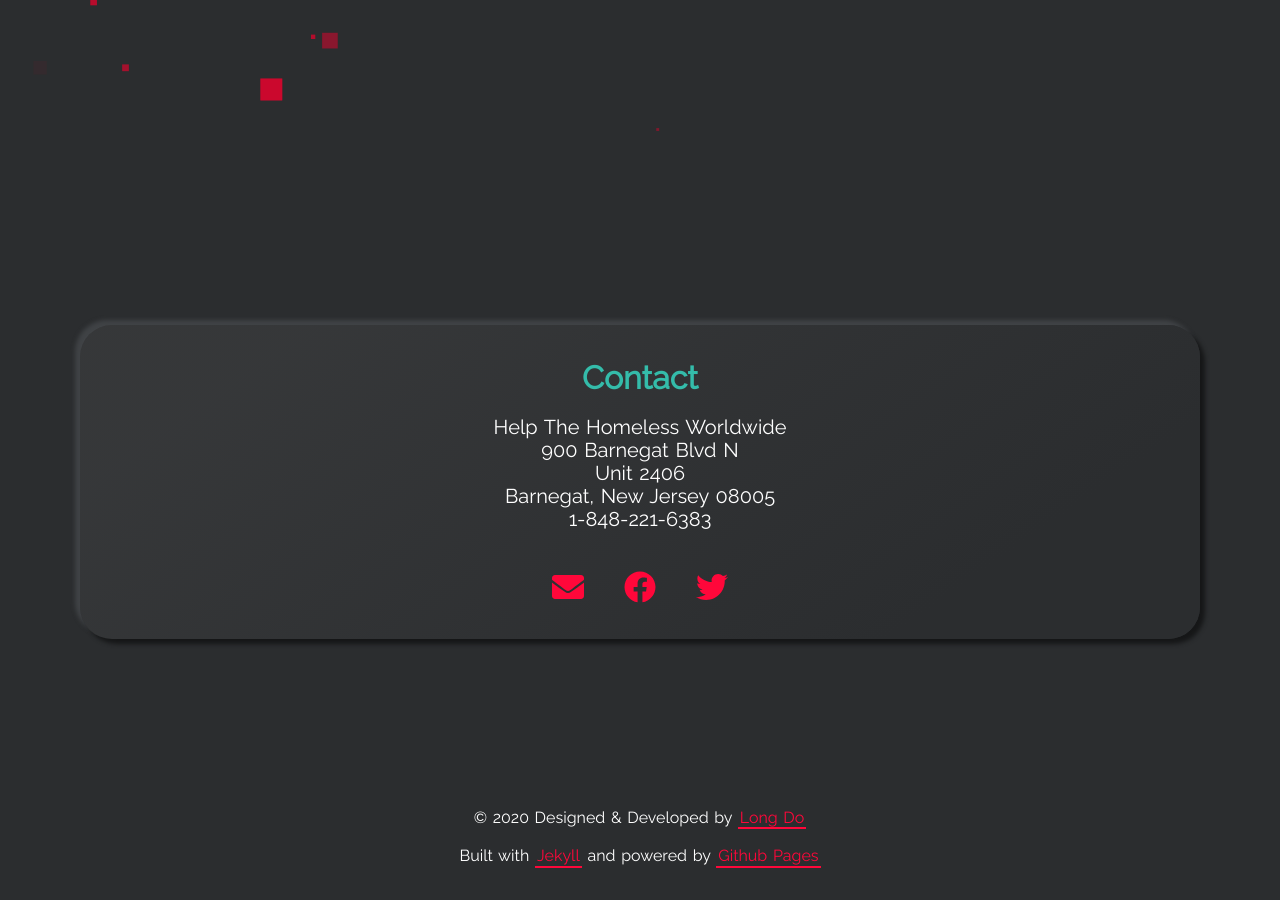
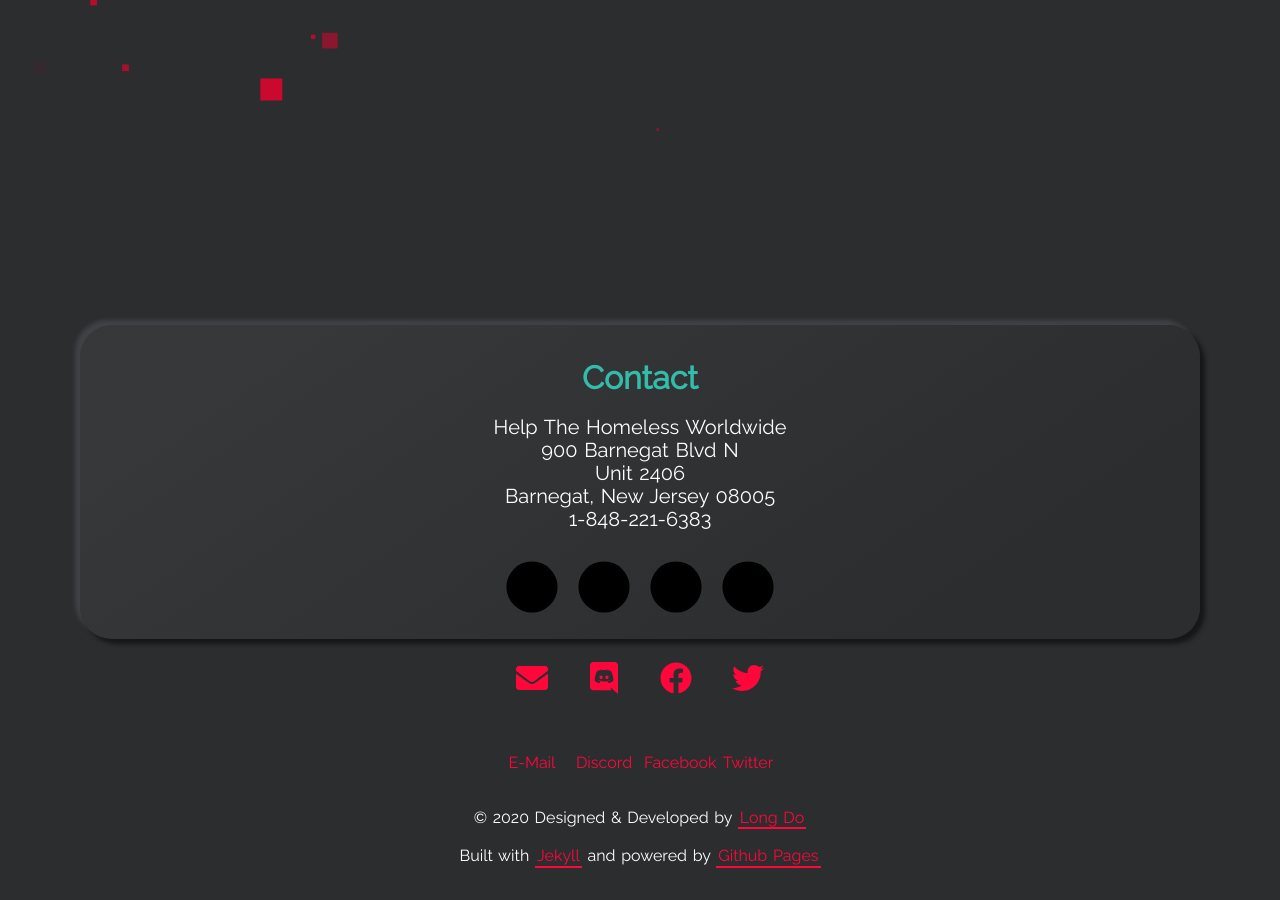
Before and after one commit to MichaelHDesigns/contact, a Jekyll site: the page built from index.html, in a window 1280 px wide and 900 px high, scrolled down 735 px. Built offline with Jekyll 4.4.1, drawn with Linux system fonts in a browser that asks for light colours.

Commit message:
Update section-contact.html

```diff
--- a/_includes/section-contact.html
+++ b/_includes/section-contact.html
@@ -3,45 +3,64 @@
 
 <div class="contact-icons">
       {% if site.email != null %}
-  <a class="social-link" aria-label="My E-Mail" href="mailto:{{site.email}}">
+        <a class="social-link email" aria-label="My E-Mail" href="mailto:{{site.email}}">
+          <svg viewBox="0 0 200 200" class="circle">
+            <circle cx="100" cy="100" r="80" />
+          </svg>
           <div class="social">
             <svg class="social-svg" viewBox="0 0 48 48">
-        <use x="12" y="12" width="24" height="24" viewBox="0 0 48 48" xlink:href="{{ "/assets/img/solid.svg#envelope" | prepend: site.baseurl }}"></use>
+              <use x="12" y="12" width="24" height="24" viewBox="0 0 48 48" xlink:href="{{ "/assets/img/solid.svg#envelope" | prepend: site.baseurl }}""></use>
             </svg>
           </div>
+          <span class="label">E-Mail</span>
         </a>
       {% endif %}
 
- {% if site.discord_username != null %}
-  <a class="social-link black" aria-label="My DEV" target="_blank" rel="noreferrer"
-    href="https://discord.gg/r7zKfy5{{site.discord_username}}">
+      {% if site.dev_username != null %}
+        <a class="social-link" aria-label="My DEV" target="_blank" rel="noreferrer"
+          href="https://discord.gg/r7zKfy5{{site.dev_username}}"
+        >
+          <svg viewBox="0 0 200 200" class="circle">
+            <circle cx="100" cy="100" r="80" />
+          </svg>
           <div class="social">
             <svg class="social-svg" viewBox="0 0 48 48">
               <use x="12" y="12" width="24" height="24" viewBox="0 0 48 48" xlink:href="{{ "/assets/img/brands.svg#discord" | prepend: site.baseurl }}"></use>
             </svg>
           </div>
+          <span class="label">Discord</span>
         </a>
       {% endif %}
 
       {% if site.facebook_username != null %}
-  <a class="social-link linkedin" aria-label="My LinkedIn" target="_blank" rel="noreferrer"
-    href="https://www.facebook.com/{{site.facebook_username}}">
+        <a class="social-link linkedin" aria-label="My LinkedIn" target="_blank"
+          rel="noreferrer" href="https://www.facebook.com/{{site.facebook_username}}"
+        >
+          <svg viewBox="0 0 200 200" class="circle">
+            <circle cx="100" cy="100" r="80" />
+          </svg>
           <div class="social">
             <svg class="social-svg" viewBox="0 0 48 48">
               <use x="12" y="12" width="24" height="24" viewBox="0 0 48 48" xlink:href="{{ "/assets/img/brands.svg#facebook" | prepend: site.baseurl }}"></use>
             </svg>
           </div>
+          <span class="label">Facebook</span>
         </a>
       {% endif %}
 
       {% if site.twitter_username != null %}
-  <a class="social-link twitter" aria-label="My Twitter" target="_blank" rel="noreferrer"
-    href="https://twitter.com/{{site.twitter_username}}">
+        <a class="social-link twitter" aria-label="My Twitter" target="_blank"
+          rel="noreferrer" href="https://twitter.com/{{site.twitter_username}}"
+        >
+          <svg viewBox="0 0 200 200" class="circle">
+            <circle cx="100" cy="100" r="80" />
+          </svg>
           <div class="social">
             <svg class="social-svg" viewBox="0 0 48 48">
               <use x="12" y="12" width="24" height="24" viewBox="0 0 48 48" xlink:href="{{ "/assets/img/brands.svg#twitter" | prepend: site.baseurl }}"></use>
             </svg>
           </div>
+          <span class="label">Twitter</span>
         </a>
       {% endif %}
 </div>
```
Lines whose indentation alone changed are shown as unchanged.
